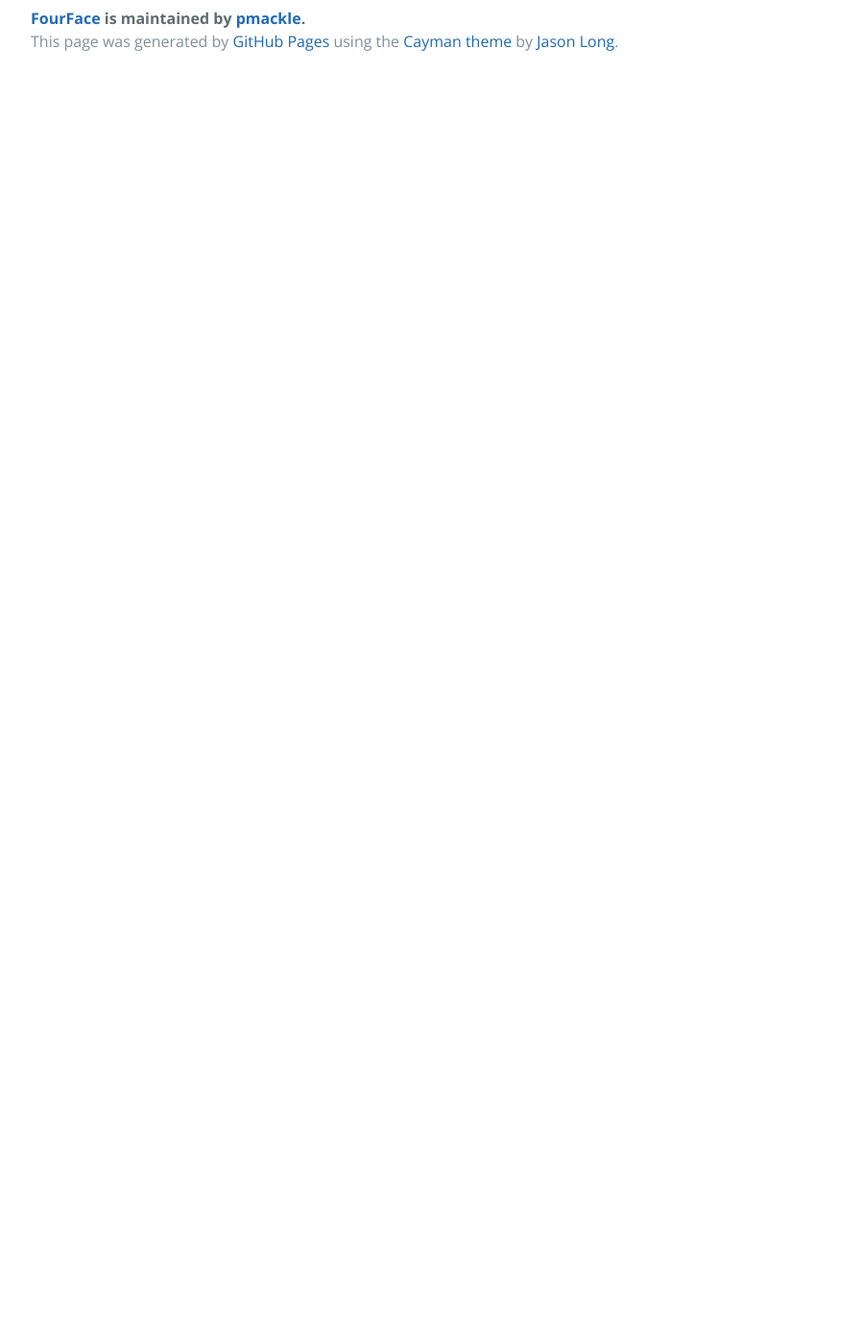
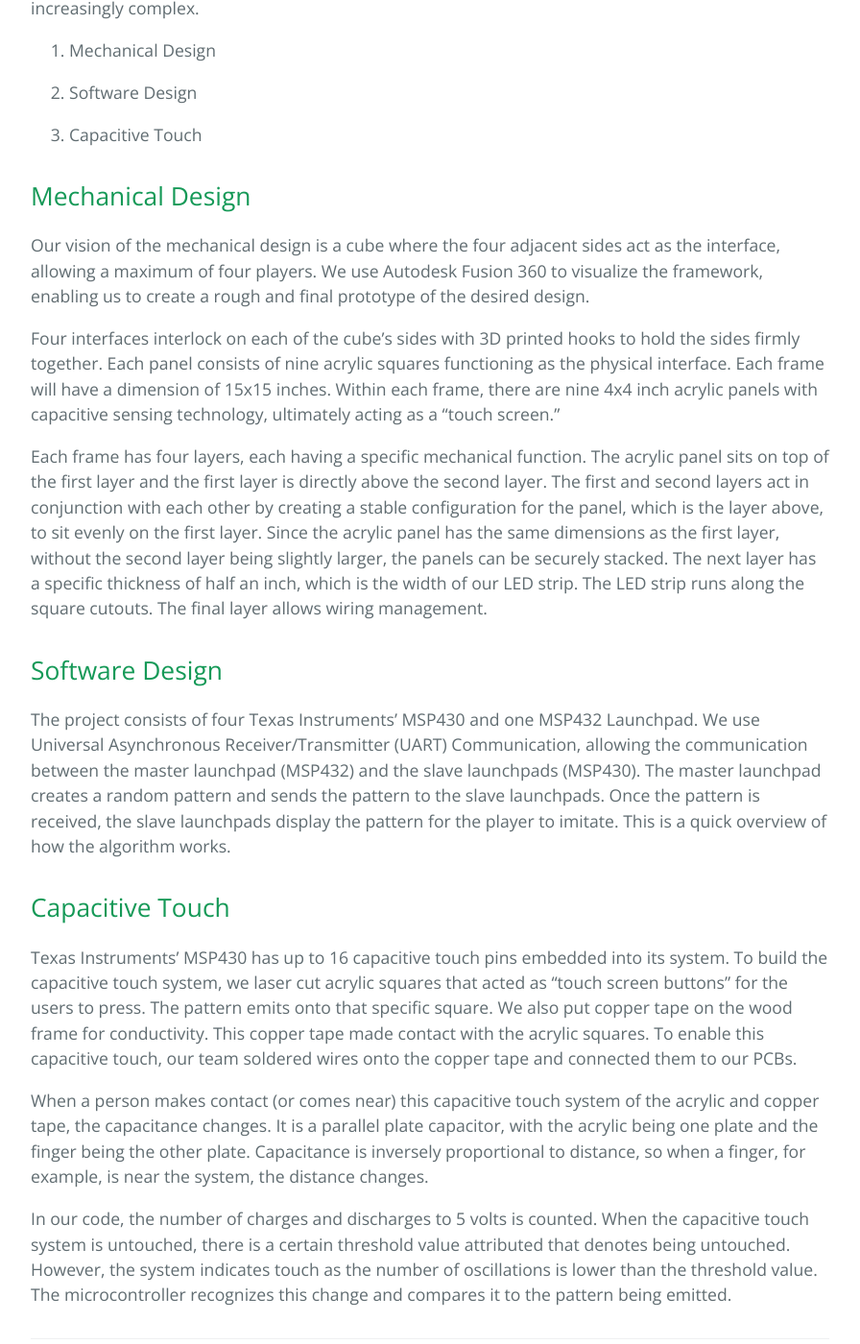
Before and after one commit to pmackle/EE-Emerge-2020-FourFace, a Jekyll site: the page built from docs/Project.md, in a window 1280 px wide and 1400 px high, scrolled down 523 px. Shown: the whole window at 96% size, without its empty margins (192-1088 px from the left). Built offline with Jekyll 4.4.1, drawn with Linux system fonts in a browser that asks for light colours; before the commit the page ends 900 px from its top, so only the background shows below that; some of the changed text lies outside the part shown.

Commit message:
Update Project.md
added from hackster

```diff
--- a/docs/Project.md
+++ b/docs/Project.md
@@ -5,5 +5,30 @@ filename: Project
 ---
 
 # FourFace
-this is fourface
-test
+FourFace integrates capacitive touch sensing into a four-player interactive game in the vein of the 80's electronic game, "Simon". In the game, a pattern of lights emits for each player that they have to replicate. If they guess incorrectly, the player is eliminated. With each round, the patterns become increasingly complex.
+
+1. Mechanical Design
+
+2. Software Design
+
+3. Capacitive Touch
+
+## Mechanical Design
+
+Our vision of the mechanical design is a cube where the four adjacent sides act as the interface, allowing a maximum of four players. We use Autodesk Fusion 360 to visualize the framework, enabling us to create a rough and final prototype of the desired design.
+
+Four interfaces interlock on each of the cube's sides with 3D printed hooks to hold the sides firmly together. Each panel consists of nine acrylic squares functioning as the physical interface. Each frame will have a dimension of 15x15 inches. Within each frame, there are nine 4x4 inch acrylic panels with capacitive sensing technology, ultimately acting as a "touch screen."
+
+Each frame has four layers, each having a specific mechanical function. The acrylic panel sits on top of the first layer and the first layer is directly above the second layer. The first and second layers act in conjunction with each other by creating a stable configuration for the panel, which is the layer above, to sit evenly on the first layer. Since the acrylic panel has the same dimensions as the first layer, without the second layer being slightly larger, the panels can be securely stacked. The next layer has a specific thickness of half an inch, which is the width of our LED strip. The LED strip runs along the square cutouts. The final layer allows wiring management.
+
+## Software Design
+
+The project consists of four Texas Instruments' MSP430 and one MSP432 Launchpad. We use Universal Asynchronous Receiver/Transmitter (UART) Communication, allowing the communication between the master launchpad (MSP432) and the slave launchpads (MSP430). The master launchpad creates a random pattern and sends the pattern to the slave launchpads. Once the pattern is received, the slave launchpads display the pattern for the player to imitate. This is a quick overview of how the algorithm works.
+
+## Capacitive Touch
+
+Texas Instruments' MSP430 has up to 16 capacitive touch pins embedded into its system. To build the capacitive touch system, we laser cut acrylic squares that acted as "touch screen buttons" for the users to press. The pattern emits onto that specific square. We also put copper tape on the wood frame for conductivity. This copper tape made contact with the acrylic squares. To enable this capacitive touch, our team soldered wires onto the copper tape and connected them to our PCBs.
+
+When a person makes contact (or comes near) this capacitive touch system of the acrylic and copper tape, the capacitance changes. It is a parallel plate capacitor, with the acrylic being one plate and the finger being the other plate. Capacitance is inversely proportional to distance, so when a finger, for example, is near the system, the distance changes.
+
+In our code, the number of charges and discharges to 5 volts is counted. When the capacitive touch system is untouched, there is a certain threshold value attributed that denotes being untouched. However, the system indicates touch as the number of oscillations is lower than the threshold value. The microcontroller recognizes this change and compares it to the pattern being emitted.
```
